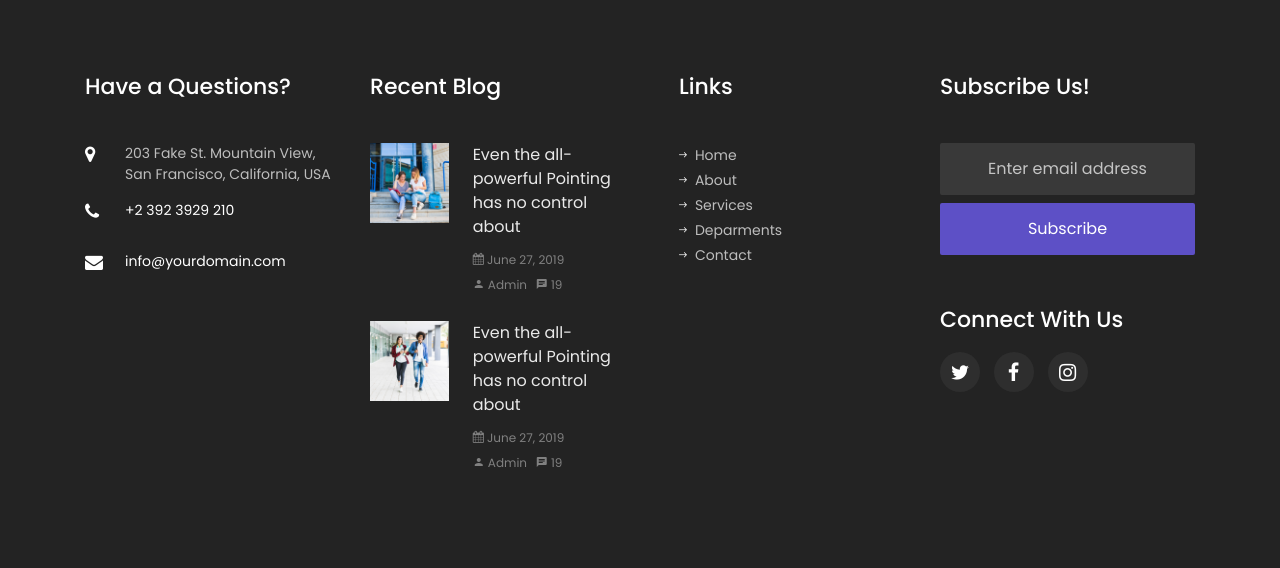
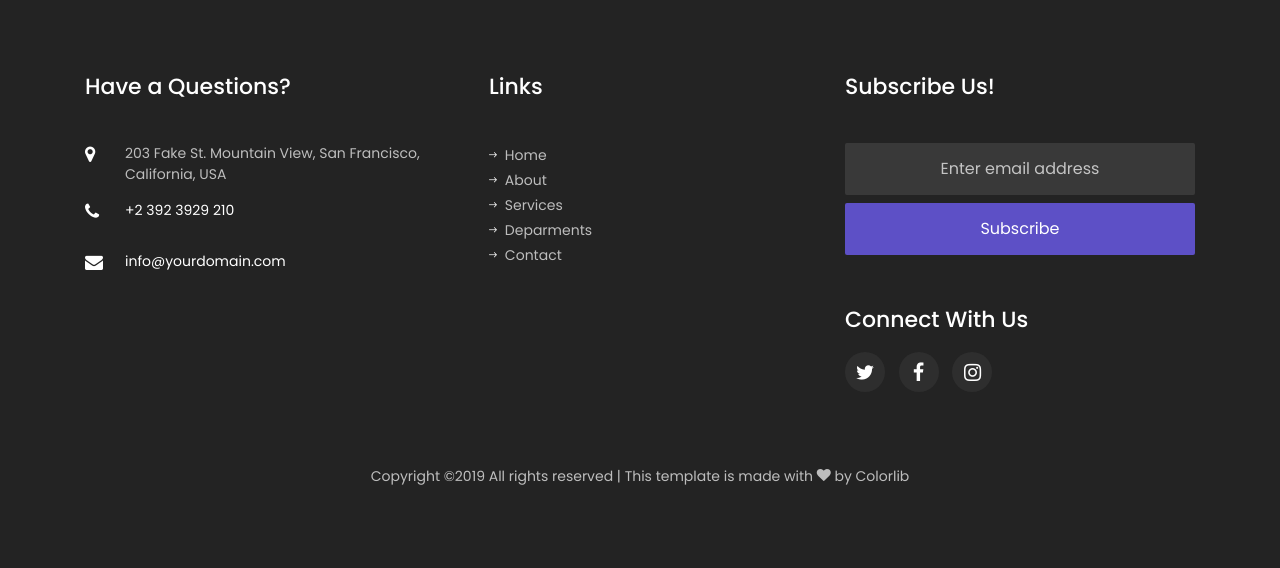
Before and after one commit to peterchege/sttos, a plain HTML site: page index.html in a window 1280 px wide. Shown: the part 5278-5846 px from the top of the page. Drawn offline with Linux system fonts and the light colour scheme; some packages are replaced by stand-ins of ours; no server answers; files whose address does not match are found by name.

Commit message:
clean up

```diff
--- a/index.html
+++ b/index.html
@@ -572,7 +572,7 @@
     <footer class="ftco-footer ftco-bg-dark ftco-section">
       <div class="container">
         <div class="row mb-5">
-          <div class="col-md-6 col-lg-3">
+          <div class="col-md-6 col-lg-4">
             <div class="ftco-footer-widget mb-5">
             	<h2 class="ftco-heading-2">Have a Questions?</h2>
             	<div class="block-23 mb-3">
@@ -584,34 +584,8 @@
 	            </div>
             </div>
           </div>
-          <div class="col-md-6 col-lg-3">
-            <div class="ftco-footer-widget mb-5">
-              <h2 class="ftco-heading-2">Recent Blog</h2>
-              <div class="block-21 mb-4 d-flex">
-                <a class="blog-img mr-4" style="background-image: url(images/image_1.jpg);"></a>
-                <div class="text">
-                  <h3 class="heading"><a href="#">Even the all-powerful Pointing has no control about</a></h3>
-                  <div class="meta">
-                    <div><a href="#"><span class="icon-calendar"></span> June 27, 2019</a></div>
-                    <div><a href="#"><span class="icon-person"></span> Admin</a></div>
-                    <div><a href="#"><span class="icon-chat"></span> 19</a></div>
-                  </div>
-                </div>
-              </div>
-              <div class="block-21 mb-5 d-flex">
-                <a class="blog-img mr-4" style="background-image: url(images/image_2.jpg);"></a>
-                <div class="text">
-                  <h3 class="heading"><a href="#">Even the all-powerful Pointing has no control about</a></h3>
-                  <div class="meta">
-                    <div><a href="#"><span class="icon-calendar"></span> June 27, 2019</a></div>
-                    <div><a href="#"><span class="icon-person"></span> Admin</a></div>
-                    <div><a href="#"><span class="icon-chat"></span> 19</a></div>
-                  </div>
-                </div>
-              </div>
-            </div>
-          </div>
-          <div class="col-md-6 col-lg-3">
+
+          <div class="col-md-6 col-lg-4">
             <div class="ftco-footer-widget mb-5 ml-md-4">
               <h2 class="ftco-heading-2">Links</h2>
               <ul class="list-unstyled">
@@ -623,7 +597,7 @@
               </ul>
             </div>
           </div>
-          <div class="col-md-6 col-lg-3">
+          <div class="col-md-6 col-lg-4">
             <div class="ftco-footer-widget mb-5">
             	<h2 class="ftco-heading-2">Subscribe Us!</h2>
               <form action="#" class="subscribe-form">
```
